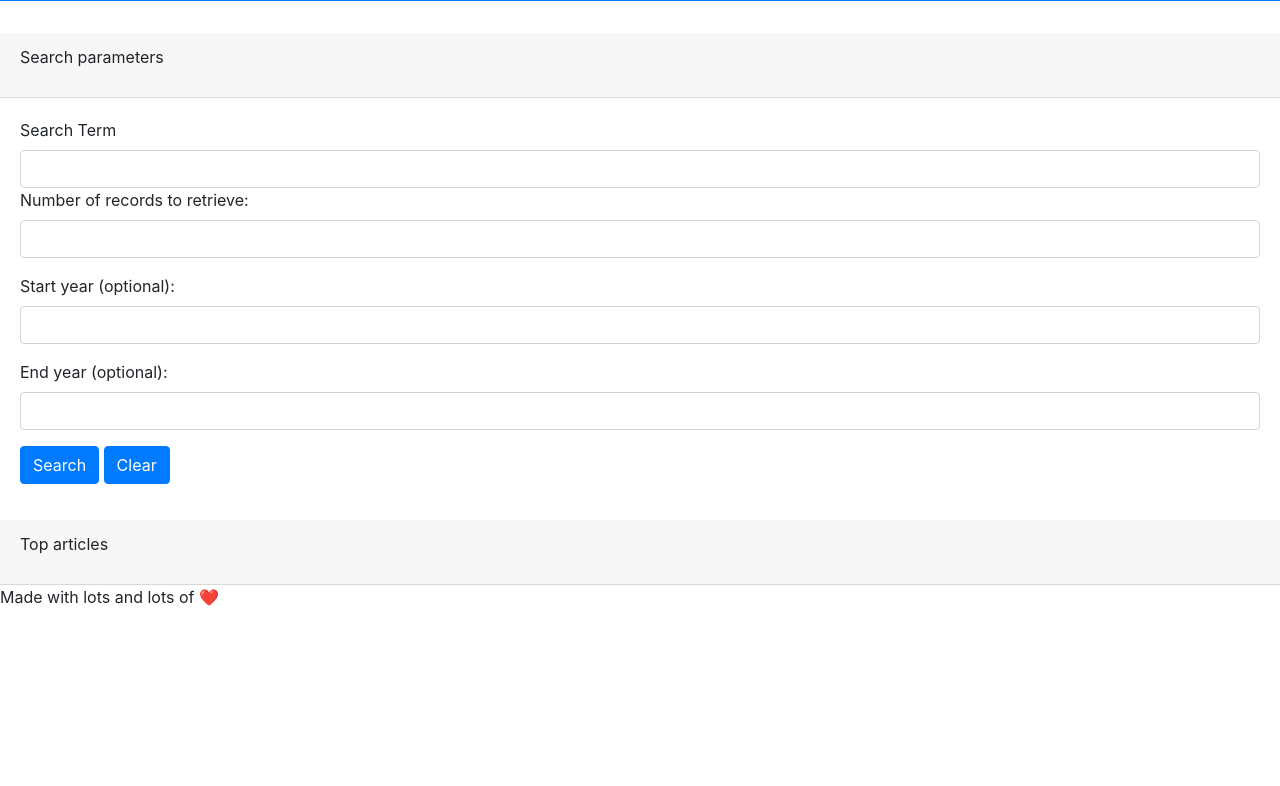
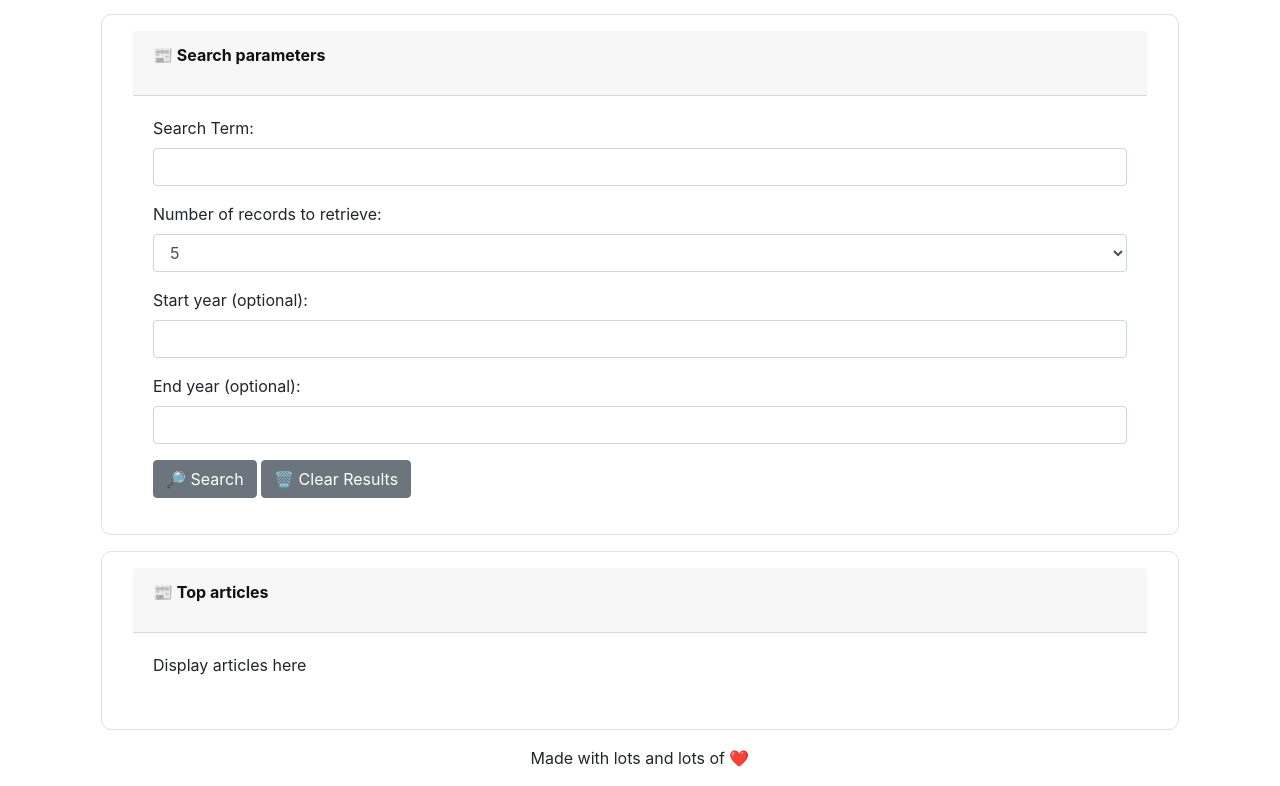
Before and after one commit to dpaul93/NYT-Search-Task, a plain HTML site: page index.html in a window 1280 px wide. Shown: the part 202-988 px from the top of the page. Before the commit the page ends 827 px from the top, so only its background shows below. Drawn offline with nearby package versions, Linux system fonts and the light colour scheme.

Commit message:
edited HTML and added CSS

```diff
--- a/assets/css/style.css
+++ b/assets/css/style.css
@@ -1,4 +1,17 @@
-/* .header {
+header {
+    color: white;
+}
 
-    display: flex;
-} */
+.customJUMBO{
+    background-color: #223769;
+    border-radius: 10px;
+}
+
+.customHeader{
+    color: rgb(17, 17, 17);
+    font-weight: 700;
+}
+
+section{
+    border-radius: 10px;
+}
--- a/index.html
+++ b/index.html
@@ -7,57 +7,77 @@
     <!--Bootstrap Link-->
     <link rel="stylesheet" href="https://cdn.jsdelivr.net/npm/bootstrap@4.3.1/dist/css/bootstrap.min.css" integrity="sha384-ggOyR0iXCbMQv3Xipma34MD+dH/1fQ784/j6cY/iJTQUOhcWr7x9JvoRxT2MZw1T" crossorigin="anonymous">
     <link rel="stylesheet" href="./assets/css/style.css">
-    <title>Title</title>
+    <title>NYT-Search-Task</title>
 </head>
+
 <body>
-
+<div class="container">
   <header class="header">
-    <div class="jumbotron jumbotron-fluid bg-primary">
-        <div class="container">
-          <h1 class="display-4">New York Time Search</h1>
+    <div class="jumbotron jumbotron-fluid customJUMBO m-3">
+      <div class="container-fluid">
+        <h1 class="display-5 text-center fw-bold"> 📰 New York Time Search</h1>
       </div>
     </div>
   </header>
 
-<section>
-    <div class="card-header"><p>Search parameters</p></div>
+  <!--Main Section-->
+  <section class="row border p-3 m-3">
+    <div class="col-sm-12">
+      <div class="card-header customHeader">
+        <p> 📰 Search parameters</p>
+      </div>
+      <div class="card-body">
         <form>
-        <div class="card-body">
           <div class="mb-3">
-          <label for="exampleInputEmail1" class="form-label">Search Term</label>
-          <input type="email" class="form-control" id="exampleInputEmail1" aria-describedby="emailHelp">
+            <label for="search-text" class="form-label">Search Term:</label>
+            <input type="text" class="form-control" id="search-text">
+          </div>
 
           <div class="mb-3">
-          <label for="exampleInputPassword1" class="form-label">Number of records to retrieve:</label>
-          <input type="password" class="form-control" id="exampleInputPassword1">
+            <label for="select-option" class="form-label">Number of records to retrieve:</label>
+            <select class="form-select form-control" aria-label="Select example" id="select-option">
+              <option value="1">1</option>
+              <option value="5"selected>5</option>
+              <option value="10">10</option>
+            </select>
           </div>
 
+          <div class="mb-3">
+            <label for="start-year" class="form-label">Start year (optional):</label>
+            <input type="text" class="form-control" id="start-year">
+          </div>
 
           <div class="mb-3">
-            <label for="exampleInputEmail1" class="form-label">Start year (optional):</label>
-            <input type="email" class="form-control" id="exampleInputEmail1" aria-describedby="emailHelp">
-          </div>
-          <div class="mb-3">
-            <label for="exampleInputPassword1" class="form-label">End year (optional):</label>
-            <input type="password" class="form-control" id="exampleInputPassword1">
+            <label for="end-year" class="form-label">End year (optional):</label>
+            <input type="text" class="form-control" id="end-year">
           </div>
 
-          <button type="submit" class="btn btn-primary">Search</button>
-          <button type="submit" class="btn btn-primary">Clear</button>
+          <button type="submit" class="btn btn-secondary">🔎 Search</button>
+          <button type="submit" class="btn btn-secondary">🗑️ Clear Results</button>
+        </form>
       </div>
-      </form>
-
+    </div>
   </section>
 
-      <div class="topArticles card-header">
-<p>Top articles</p>
-
+  <section class="row border p-3 m-3">
+    <div class="col-sm-12">
+      <div class="topArticles card-header customHeader">
+        <p>📰 Top articles</p>
       </div>
+      <div class="card-body" id="articles">
+        <p>Display articles here</p>
+      </div>
+    </div>
+  </section>
 
   <footer>
+    <div class="row">
+      <div class="col-sm-12 text-center">
         <p> Made with lots and lots of ❤️</p>
+      </div>
+    </div>
   </footer>
-  </div>
+
 <script src="https://cdn.jsdelivr.net/npm/@popperjs/core@2.11.8/dist/umd/popper.min.js" integrity="sha384-I7E8VVD/ismYTF4hNIPjVp/Zjvgyol6VFvRkX/vR+Vc4jQkC+hVqc2pM8ODewa9r" crossorigin="anonymous"></script>
 <script src="https://cdn.jsdelivr.net/npm/bootstrap@5.3.2/dist/js/bootstrap.min.js" integrity="sha384-BBtl+eGJRgqQAUMxJ7pMwbEyER4l1g+O15P+16Ep7Q9Q+zqX6gSbd85u4mG4QzX+" crossorigin="anonymous"></script>
 </body>
```
Lines whose indentation alone changed are shown as unchanged.
